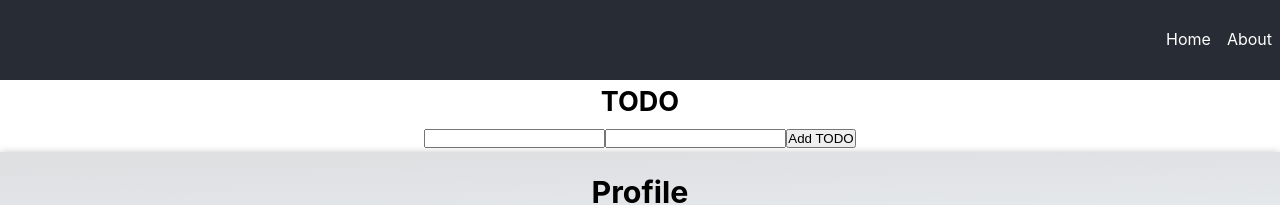
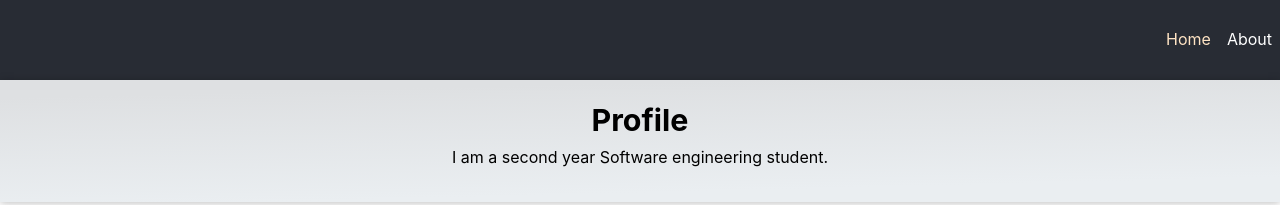
Before and after one commit to Reldin/portfolio, a React (Create React App) app: page /front-page in a window 1280 px wide. Shown: the top 205 px of the page. Built offline with nearby package versions, Linux system fonts and the light colour scheme.

Commit message:
Added routing. changed anchor tags to NavLinks and added styling.

```diff
--- a/package.json
+++ b/package.json
@@ -10,6 +10,7 @@
     "react": "^17.0.2",
     "react-dom": "^17.0.2",
     "react-redux": "^7.2.4",
+    "react-router-dom": "^5.2.0",
     "react-scripts": "4.0.3",
     "web-vitals": "^1.1.2"
   },
--- a/src/App.js
+++ b/src/App.js
@@ -1,20 +1,27 @@
-import React from 'react';
-
+import React from "react";
+import { Route, Switch, Redirect } from "react-router-dom";
 import "./App.css";
 
 import Header from "./components/layout/Header";
 import FrontPage from "./pages/FrontPage";
-import Footer from './components/layout/Footer';
-import MiniProject from './pages/MiniProject';
+import Footer from "./components/layout/Footer";
+import MiniProject from "./pages/MiniProject";
 
 function App() {
-
-
   return (
     <div className="App">
       <Header />
-      <MiniProject />
-      <FrontPage />
+      <Switch>
+        <Route path="/" exact>
+          <Redirect to="/front-page" />
+        </Route>
+        <Route path="/front-page">
+          <FrontPage />
+        </Route>
+        <Route path="/mini-project">
+          <MiniProject />
+        </Route>
+      </Switch>
       <Footer />
     </div>
   );
--- a/src/components/layout/Nav.jsx
+++ b/src/components/layout/Nav.jsx
@@ -1,4 +1,5 @@
 import React, { useContext } from "react";
+import { NavLink } from "react-router-dom";
 import Context from "../../store/context";
 
 import "./nav.styles.scss";
@@ -10,10 +11,10 @@ const Nav = () => {
   <nav className="nav">
     <ul className="nav-links">
       <li className="nav-link">
-        <a href="/#">{ctx.navLink1}</a>
+        <NavLink to="/front-page" activeClassName="active">{ctx.navLink1}</NavLink>
       </li>
       <li className="nav-link">
-        <a href="/#">{ctx.navLink2}</a>
+        <NavLink to='/mini-project' activeClassName="active">{ctx.navLink2}</NavLink>
       </li>
     </ul>
   </nav>
--- a/src/components/layout/nav.styles.scss
+++ b/src/components/layout/nav.styles.scss
@@ -14,3 +14,9 @@ a {
   text-decoration: none;
   color: white;
 }
+
+.nav a:hover,
+.nav a:active,
+.nav a.active {
+  color: bisque;
+}
--- a/src/index.js
+++ b/src/index.js
@@ -1,18 +1,21 @@
 import React from "react";
 import ReactDOM from "react-dom";
 import { Provider } from "react-redux";
-import store from './store/index';
+import store from "./store/index";
 import "./index.css";
 import App from "./App";
 import reportWebVitals from "./reportWebVitals";
 import { ContextProvider } from "./store/context";
+import { BrowserRouter } from "react-router-dom";
 
 ReactDOM.render(
-  <Provider store={store}>
-    <ContextProvider>
-      <App />
-    </ContextProvider>
-  </Provider>,
+  <BrowserRouter>
+    <Provider store={store}>
+      <ContextProvider>
+        <App />
+      </ContextProvider>
+    </Provider>
+  </BrowserRouter>,
   document.getElementById("root")
 );
 
```
Also changed, not shown: 1 other file (tests, documents, lock files or other folders).
